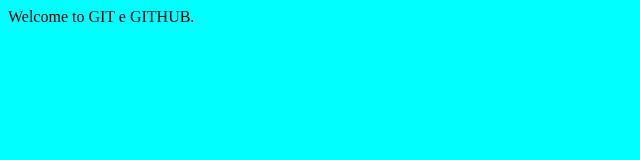
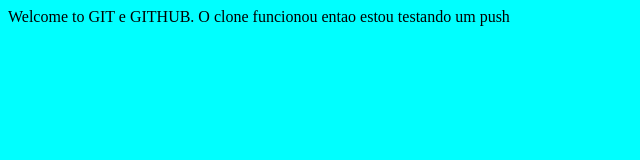
Before and after one commit to Azhd/tiaw-pbh-cc-m, a plain HTML site: page index.html in a window 1280 px wide. Shown: the whole page, without its empty margins (0-640 px from the left). Drawn offline with Linux system fonts and the light colour scheme.

Commit message:
Update index.html

```diff
--- a/index.html
+++ b/index.html
@@ -8,5 +8,6 @@
 </head>
 <body>
     Welcome to GIT e GITHUB.
+    O clone funcionou entao estou testando um push
 </body>
 </html>
```
